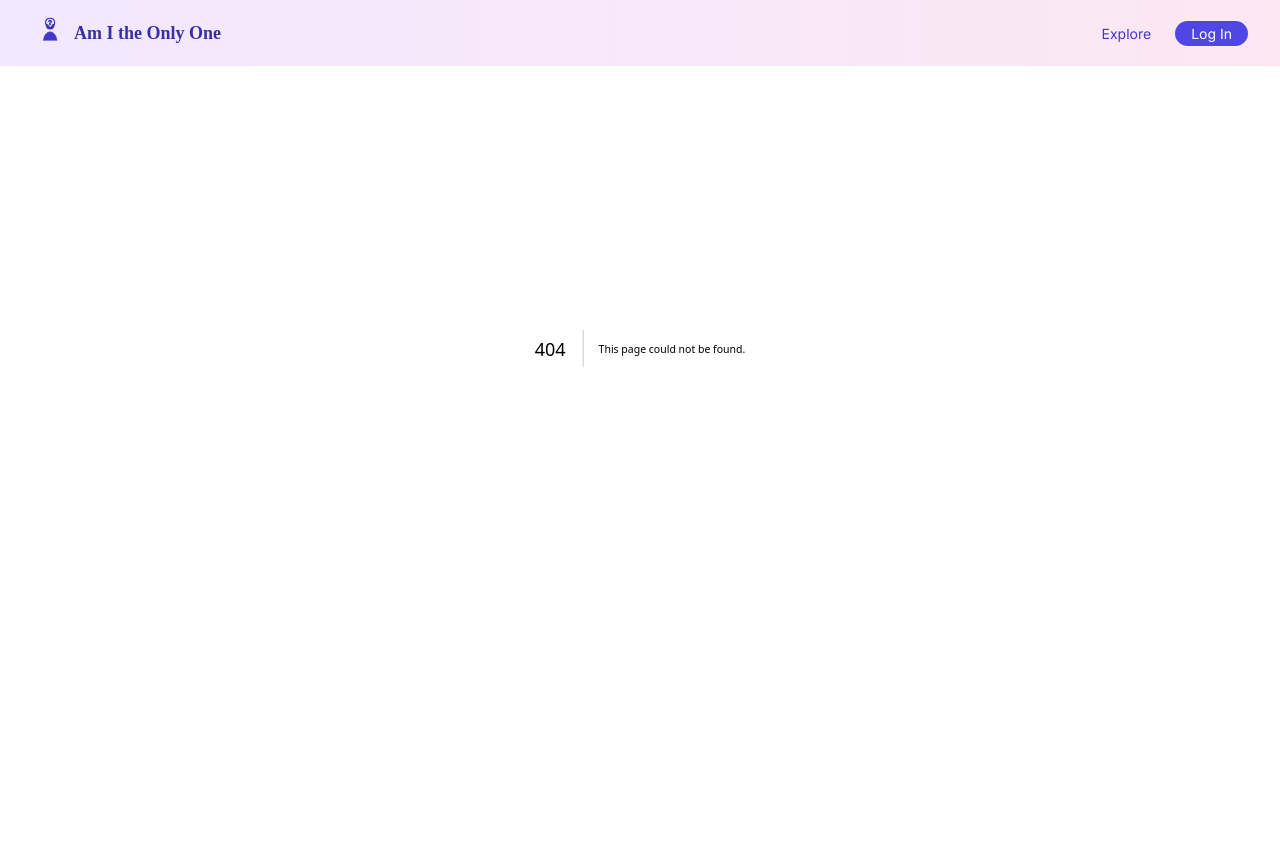
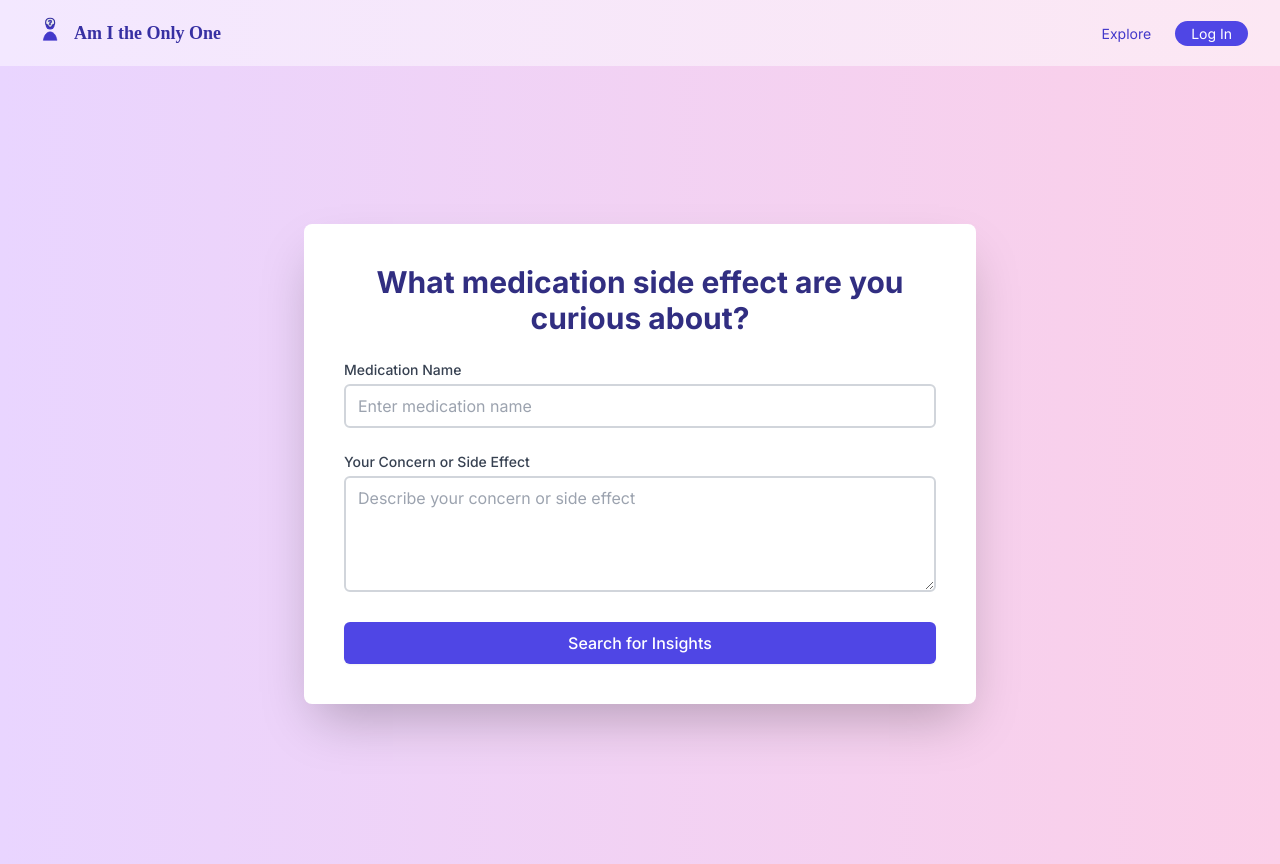
Before and after one commit to cdirks4/side-effects, a Next.js app: page /get-started in a window 1280 px wide. Before the commit this address had no page. Before the commit the page ends 800 px from the top, so only its background shows below. Built offline with nearby package versions, Linux system fonts and the light colour scheme; a web font is replaced by a local one.

Commit message:
fix: remove 75 scale

```diff
--- /dev/null
+++ b/src/app/get-started/page.tsx
@@ -0,0 +1,76 @@
+"use client";
+import { useState } from "react";
+import { useRouter } from "next/navigation";
+import Link from "next/link";
+
+export default function GetStarted() {
+  const [drug, setDrug] = useState("");
+  const [concern, setConcern] = useState("");
+  const router = useRouter();
+
+  const handleSubmit = (e: React.FormEvent) => {
+    e.preventDefault();
+    console.log({ drug, concern });
+    router.push(
+      `/results?drug=${encodeURIComponent(drug)}&concern=${encodeURIComponent(
+        concern
+      )}`
+    );
+  };
+
+  return (
+    <div className="min-h-screen bg-gradient-to-r from-purple-200 to-pink-200 flex flex-col">
+      <div className="flex-grow flex flex-col justify-center items-center p-4 sm:p-8">
+        <div className="w-full max-w-2xl bg-white shadow-2xl rounded-lg p-6 sm:p-10">
+          <h1 className="text-xl sm:text-3xl font-bold text-center text-indigo-900 mb-6">
+            What medication side effect are you curious about?
+          </h1>
+          <form onSubmit={handleSubmit} className="space-y-6">
+            <div>
+              <label
+                htmlFor="drug"
+                className="block text-sm font-medium text-gray-700 mb-1"
+              >
+                Medication Name
+              </label>
+              <input
+                type="text"
+                id="drug"
+                value={drug}
+                onChange={(e) => setDrug(e.target.value)}
+                className="w-full px-3 py-2 rounded-md border-2 border-gray-300 focus:border-indigo-500 focus:ring focus:ring-indigo-200 focus:ring-opacity-50 text-base"
+                placeholder="Enter medication name"
+                required
+              />
+            </div>
+            <div>
+              <label
+                htmlFor="concern"
+                className="block text-sm font-medium text-gray-700 mb-1"
+              >
+                Your Concern or Side Effect
+              </label>
+              <textarea
+                id="concern"
+                value={concern}
+                onChange={(e) => setConcern(e.target.value)}
+                className="w-full px-3 py-2 rounded-md border-2 border-gray-300 focus:border-indigo-500 focus:ring focus:ring-indigo-200 focus:ring-opacity-50 text-base"
+                rows={4}
+                placeholder="Describe your concern or side effect"
+                required
+              ></textarea>
+            </div>
+            <div>
+              <button
+                type="submit"
+                className="w-full flex justify-center py-2 px-4 border border-transparent rounded-md shadow-sm text-base font-medium text-white bg-indigo-600 hover:bg-indigo-700 focus:outline-none focus:ring-2 focus:ring-offset-2 focus:ring-indigo-500 transition duration-150 ease-in-out"
+              >
+                Search for Insights
+              </button>
+            </div>
+          </form>
+        </div>
+      </div>
+    </div>
+  );
+}
--- a/src/app/layout.tsx
+++ b/src/app/layout.tsx
@@ -20,9 +20,7 @@ export default function RootLayout({
       <body className={`${inter.className} h-screen bg-white`}>
         <Navbar />
 
-        <div className="scale-75 origin-top-left min-h-screen w-[133.33%] pt-16">
-          {children}
-        </div>
+        <div className="origin-top-left min-h-screen  pt-16">{children}</div>
       </body>
     </html>
   );
--- a/src/app/page.tsx
+++ b/src/app/page.tsx
@@ -85,7 +85,7 @@ export default function Home() {
       {/* Hero Section */}
       <section className="py-16 px-4 md:px-8">
         <div className="container mx-auto text-center">
-          <h1 className="text-4xl sm:text-5xl md:text-6xl text-indigo-900 mb-6 font-mackinac">
+          <h1 className="text-2xl sm:text-5xl md:text-6xl text-indigo-900 mb-6 font-mackinac">
             Discover Comprehensive Side Effect Insights with AI
           </h1>
           <p className="text-base sm:text-lg md:text-xl text-gray-700 mb-8 max-w-3xl mx-auto font-mackinac">
@@ -94,9 +94,9 @@ export default function Home() {
             more complete understanding of medication side effects. Stay
             informed with our powerful, data-driven platform.
           </p>
-          <Link href="/waitlist" className="inline-block">
+          <Link href="/get-started" className="inline-block">
             <span className="gap-4 btn-xl btn-purple group/btn btn-border-dark rounded-full bg-indigo-600 text-white font-semibold text-lg md:text-xl py-3 px-8 hover:bg-indigo-700 transition duration-300 cursor-pointer flex items-center">
-              Share Your Experience
+              Get Started{" "}
               <div className="flex items-center opacity-50 group-hover/btn:opacity-100 transition-opacity ml-2">
                 <svg
                   role="img"
```
